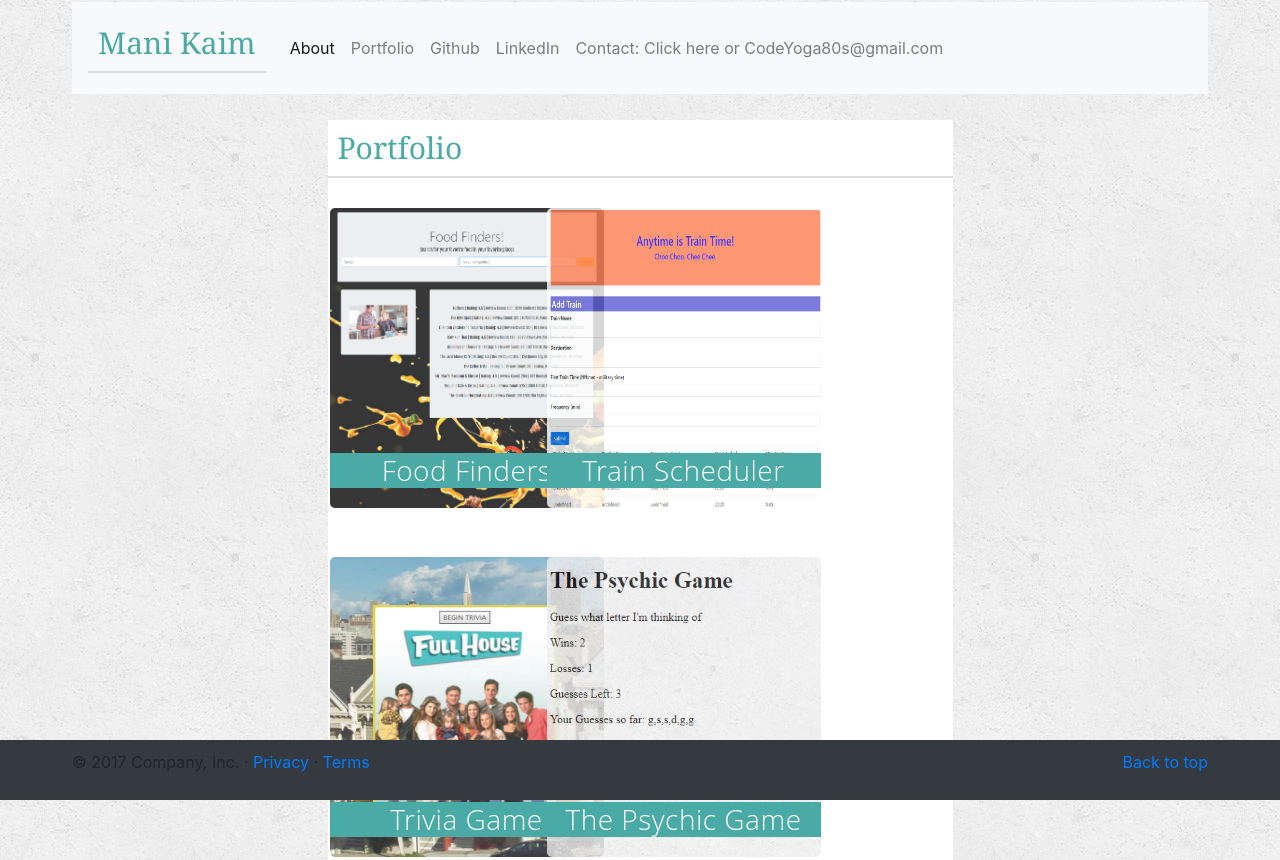
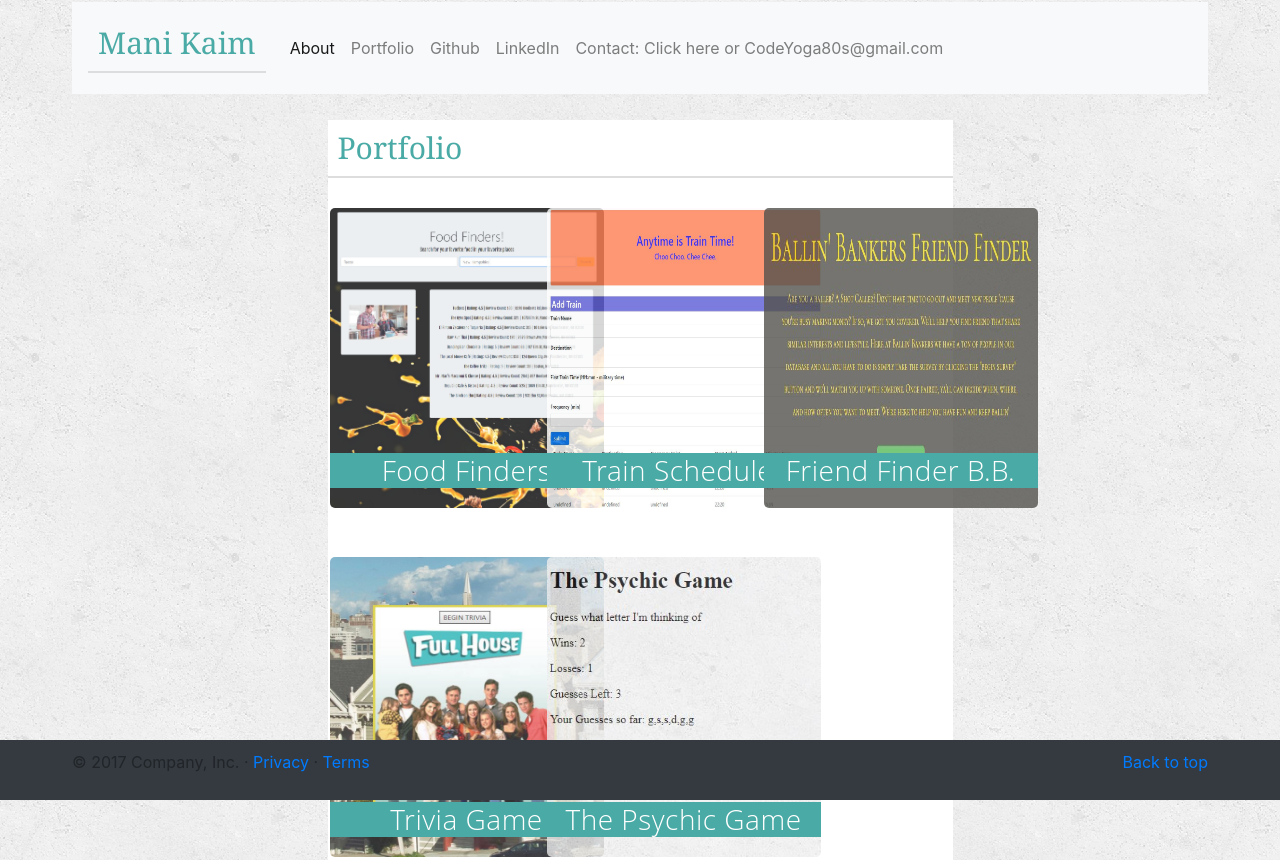
Before and after one commit to CodeYoga80s/Portfolio-Main, a plain HTML site: page portfolio.html in a window 1280 px wide. Shown: the top 860 px of the page. Drawn offline with nearby package versions, Linux system fonts and the light colour scheme.

Commit message:
pusing up friend finder Ballin Bankers

```diff
--- a/portfolio.html
+++ b/portfolio.html
@@ -110,7 +110,19 @@
                                     </div>
                                 </div>
 
-                            </div>
+
+                                        <div class="col-md-4">
+                                                <div class="work">
+                                                        <a href="https://aqueous-dawn-14351.herokuapp.com/" target="_blank">
+                                                        <img src=".\assets\images\balling-bankers-friend-finder.jpg" alt="balling-bankers-friend-finder-image"/>
+                                                        <h3>Friend Finder B.B.</h3>
+                                                        </a>
+
+                                                    </div>
+                                        </div>
+
+
+                                    </div>
 
                         </div>
 
@@ -198,8 +210,6 @@
 
 
 
-
-
                     </section>
             </section>
         </div>
```
Also changed, not shown: assets/images/balling-bankers-friend-finder.jpg (added).
